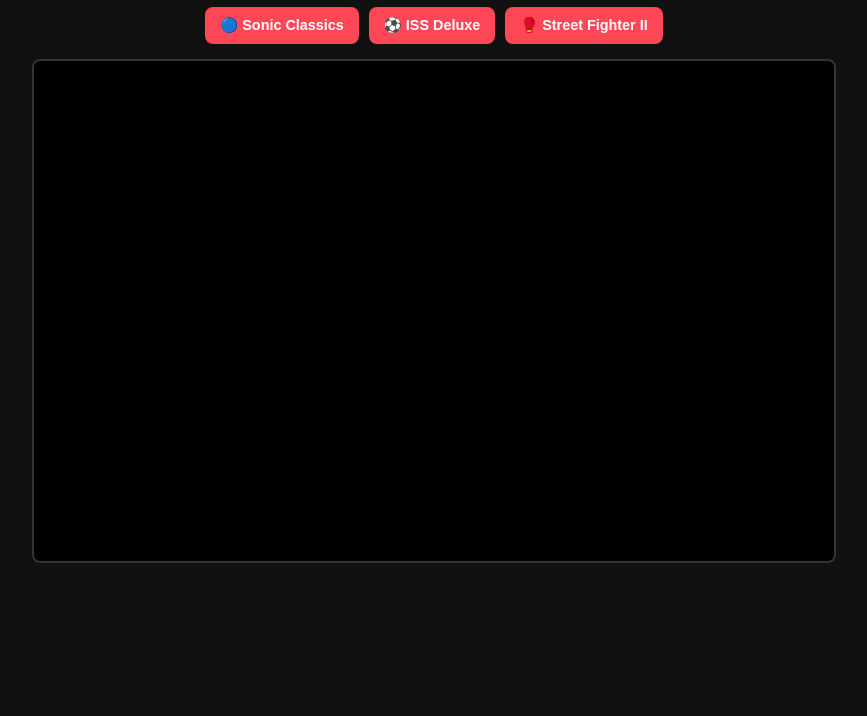
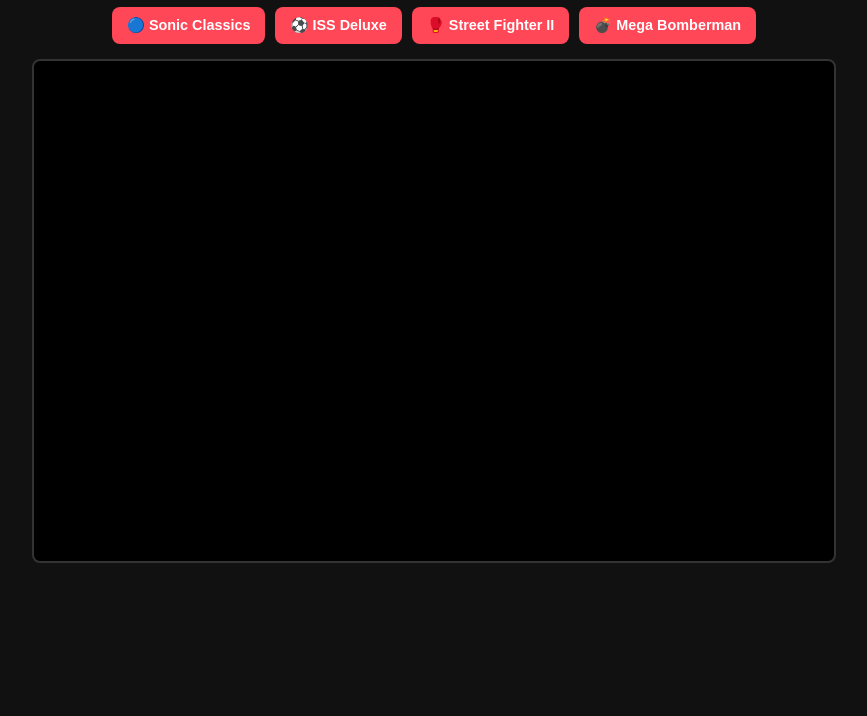
Before and after one commit to appsginezzi-lang/jogos-retro, a plain HTML site: page index.html in a window 1280 px wide. Shown: the part 84-800 px from the top of the page, without its empty margins (206-1073 px from the left). Drawn offline with Linux system fonts and the light colour scheme.

Commit message:
Index.html

```diff
--- a/index.html
+++ b/index.html
@@ -16,9 +16,11 @@
   <h1>🎮 Meus Jogos Retrô</h1>
 
   <div class="menu-jogos">
+    <!-- Jogos de Mega Drive -->
     <button class="btn-jogo" onclick="carregarJogo('segaMD', 'https://appsginezzi-lang.github.io/meus-jogos-retro/sonic.md')">🔵 Sonic Classics</button>
     <button class="btn-jogo" onclick="carregarJogo('segaMD', 'https://appsginezzi-lang.github.io/meus-jogos-retro/futebol.bin')">⚽ ISS Deluxe</button>
     <button class="btn-jogo" onclick="carregarJogo('segaMD', 'https://appsginezzi-lang.github.io/meus-jogos-retro/street-fighter.md')">🥊 Street Fighter II</button>
+    <button class="btn-jogo" onclick="carregarJogo('segaMD', 'https://appsginezzi-lang.github.io/meus-jogos-retro/Mega%20Bomberman.bin')">💣 Mega Bomberman</button>
   </div>
 
   <div id="game-box">
```
